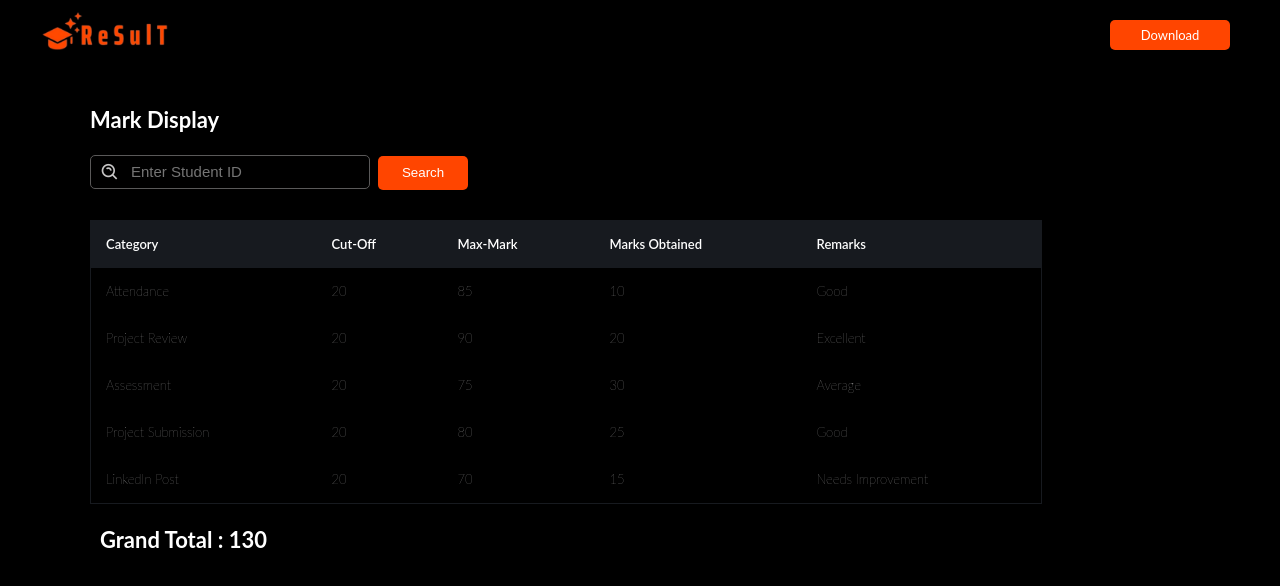
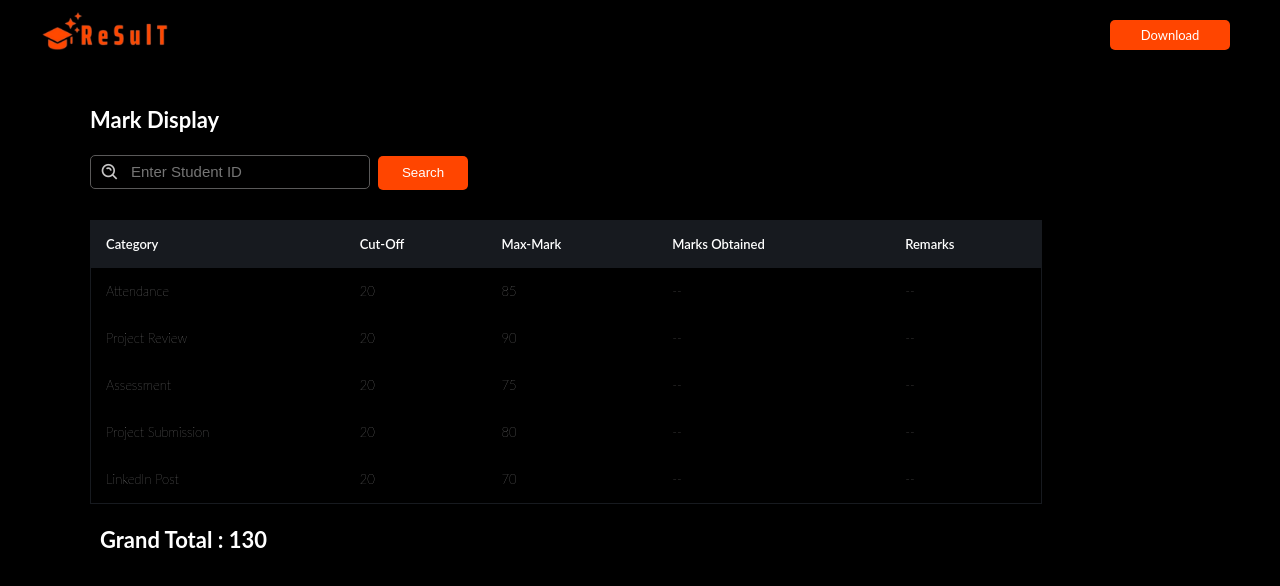
Before and after one commit to sanuanfan/Result-Management-System, a React (Vite) app in the folder frontend/: page /student in a window 1280 px wide. Shown: the top 586 px of the page. Built offline with nearby package versions, Linux system fonts and the light colour scheme.

Commit message:
Sl number added

```diff
--- a/frontend/src/Screens/Admin/Attendance/Attendance.css
+++ b/frontend/src/Screens/Admin/Attendance/Attendance.css
@@ -102,6 +102,7 @@ p {
 .edit-form input[type="radio"] {
   margin-right: 5px;
   accent-color: orangered;
+  cursor: pointer;
 }
 
 .edit-form button{
--- a/frontend/src/Screens/Admin/Attendance/Attendance.jsx
+++ b/frontend/src/Screens/Admin/Attendance/Attendance.jsx
@@ -72,6 +72,7 @@ useEffect(() => {
         <table className="attendance-table">
             <thead>
               <tr>
+                <th>Sl No </th>
                 <th>Student Name</th>
                 <th>Student Id</th>
                 <th>Date</th>
@@ -82,6 +83,7 @@ useEffect(() => {
             <tbody>
               {students.map((student, index) => (
                 <tr key={index}>
+                  <td>{index +1}</td>
                   <td>{student.studentName}</td>
                   <td>{student.studentId}</td>
                   <td>{new Date(student.Date).toLocaleDateString()}</td>
--- a/frontend/src/Screens/Student/HomeStudent.jsx
+++ b/frontend/src/Screens/Student/HomeStudent.jsx
@@ -48,8 +48,8 @@ function HomeStudent() {
                       <td>{row.category}</td>
                       <td>{row.cutOff}</td>
                       <td>{row.marks}</td>
-                      <td>{row.weightage}</td>
-                      <td>{row.remarks}</td>
+                      <td>--</td>
+                      <td>--</td>
                     </tr>
                   ))}
                 </tbody>
```
